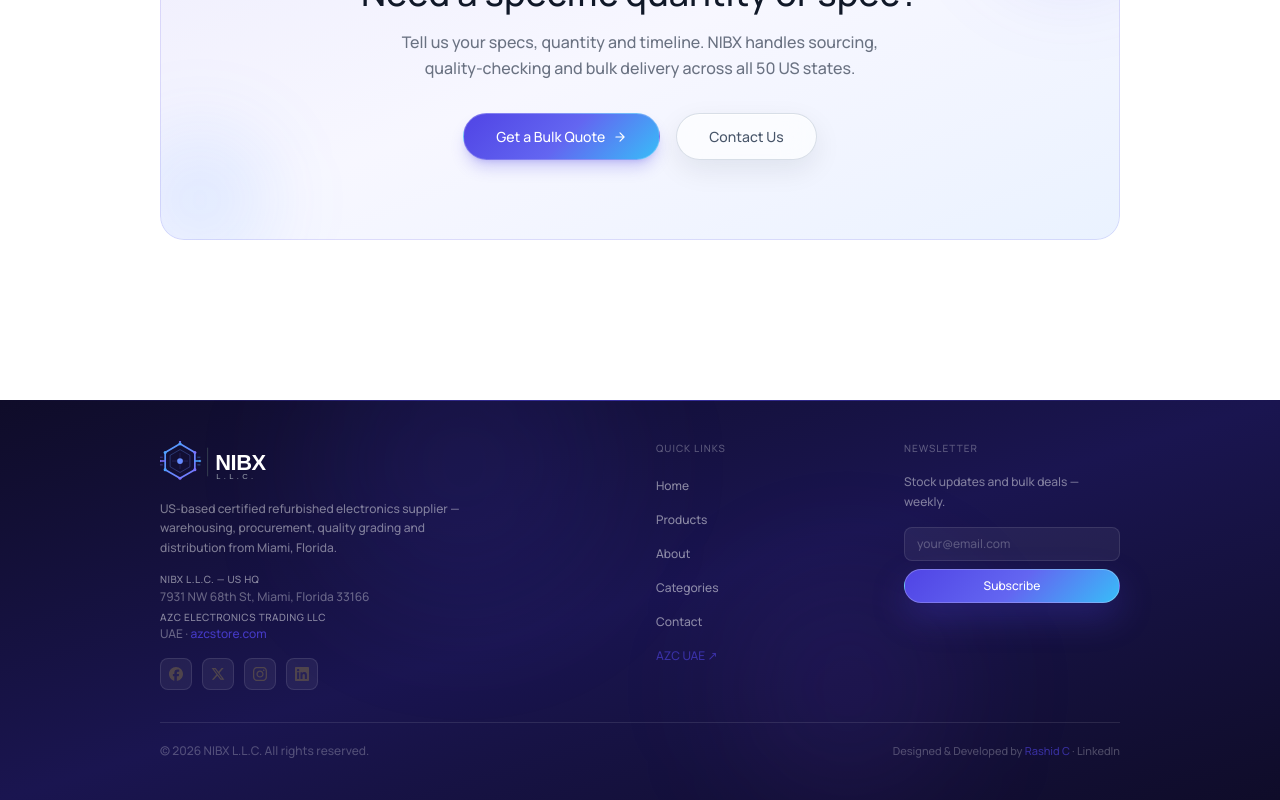
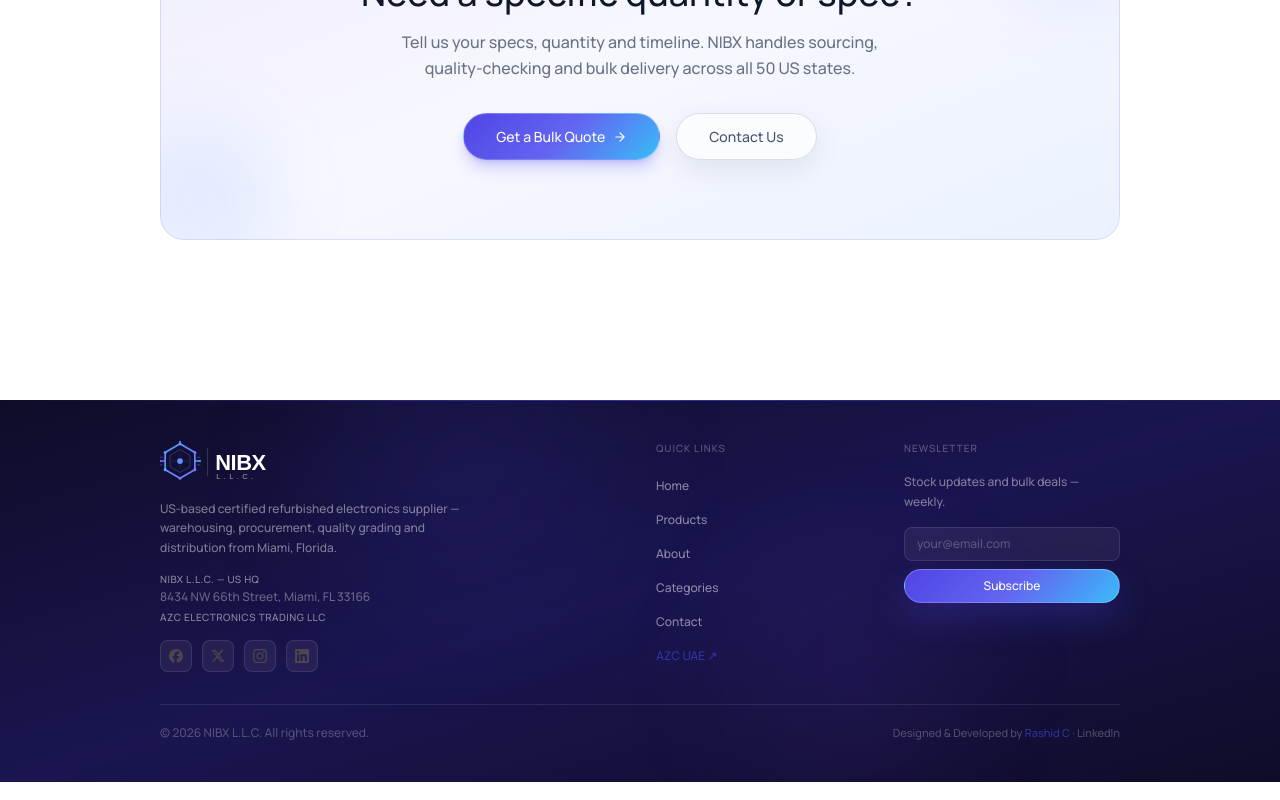
Before and after one commit to Rashid-C/Nibx-website-US-, a React (Vite) app: page /products in a window 1280 px wide. Shown: the part 4089-4889 px from the top of the page. Built offline with nearby package versions, Linux system fonts and the light colour scheme.

Commit message:
Adress update

```diff
--- a/index.html
+++ b/index.html
@@ -5,7 +5,7 @@
     <link rel="icon" type="image/svg+xml" href="/favicon.svg" />
     <meta name="viewport" content="width=device-width, initial-scale=1.0" />
     <title>NIBX — Bulk Electronics Supplier | US</title>
-    <meta name="description" content="NIBX L.L.C. — US-based bulk electronics supplier. 7931 NW 68th St, Miami, Florida 33166. Laptops, monitors, printers, desktops, SSDs, GPUs and accessories — quality-checked and shipped nationwide." />
+    <meta name="description" content="NIBX L.L.C. — US-based bulk electronics supplier. 8434 NW 66th Street, Miami, FL 33166. Laptops, monitors, printers, desktops, SSDs, GPUs and accessories — quality-checked and shipped nationwide." />
     <meta name="robots" content="index, follow" />
     <meta name="author" content="Rashid C" />
     <meta name="designer" content="Rashid C" />
--- a/src/components/About.jsx
+++ b/src/components/About.jsx
@@ -100,7 +100,7 @@ const About = () => {
                     <div className="space-y-4 text-sm sm:text-[15px] text-gray-600 dark:text-gray-300 leading-relaxed relative z-10">
                         <p>
                             <span className="font-semibold text-gray-900 dark:text-white">NIBX L.L.C.</span> is a registered US company headquartered at{" "}
-                            <span className="font-medium text-gray-800 dark:text-white/90">7931 NW 68th St, Miami, Florida 33166</span>. We operate a 50,000 sq ft climate-controlled warehouse facility — the central hub for all procurement, storage, quality inspection and distribution activity.
+                            <span className="font-medium text-gray-800 dark:text-white/90">8434 NW 66th Street, Miami, FL 33166</span>. We operate a 50,000 sq ft climate-controlled warehouse facility — the central hub for all procurement, storage, quality inspection and distribution activity.
                         </p>
                         <p>
                             We serve enterprises, resellers, school districts and institutions across all 50 states — supplying bulk laptops, monitors, printers, desktops, components and accessories. Every unit is quality-graded and fully documented before leaving our facility.
@@ -122,8 +122,8 @@ const About = () => {
                         </div>
                         <div>
                             <p className="text-xs font-bold uppercase tracking-wider text-gray-400 dark:text-gray-500 mb-1">US Headquarters</p>
-                            <p className="font-semibold text-sm text-gray-800 dark:text-white">7931 NW 68th St</p>
-                            <p className="text-sm text-gray-500 dark:text-gray-400">Miami, Florida 33166</p>
+                            <p className="font-semibold text-sm text-gray-800 dark:text-white">8434 NW 66th Street</p>
+                            <p className="text-sm text-gray-500 dark:text-gray-400">Miami, FL 33166</p>
                             <p className="text-sm font-medium text-gray-700 dark:text-gray-300">United States of America</p>
                         </div>
                     </div>
--- a/src/components/ContactUs.jsx
+++ b/src/components/ContactUs.jsx
@@ -80,7 +80,7 @@ const ContactUs = () => {
                                     <svg xmlns="http://www.w3.org/2000/svg" width="18" height="18" viewBox="0 0 24 24" fill="none" stroke="currentColor" strokeWidth="2" strokeLinecap="round" strokeLinejoin="round"><path d="M21 10c0 7-9 13-9 13s-9-6-9-13a9 9 0 0 1 18 0z"/><circle cx="12" cy="10" r="3"/></svg>
                                 ),
                                 label: "US Headquarters",
-                                value: "7931 NW 68th St, Miami, Florida 33166",
+                                value: "8434 NW 66th Street, Miami, FL 33166",
                             },
                             {
                                 icon: (
--- a/src/components/Footer.jsx
+++ b/src/components/Footer.jsx
@@ -51,13 +51,13 @@ const Footer = () => {
                         </p>
                         <div className="text-xs text-white/35 space-y-0.5">
                             <p className="font-semibold text-white/50 uppercase tracking-wider text-[10px]">NIBX L.L.C. — US HQ</p>
-                            <p>7931 NW 68th St, Miami, Florida 33166</p>
+                            <p>8434 NW 66th Street, Miami, FL 33166</p>
                             <p className="pt-1 font-semibold text-white/50 uppercase tracking-wider text-[10px]">AZC Electronics Trading LLC</p>
-                            <p>UAE ·{" "}
+                            {/* <p>UAE ·{" "}
                                 <a href="https://www.azcstore.com/" target="_blank" rel="noopener noreferrer" className="text-primary/80 hover:text-primary transition-colors">
                                     azcstore.com
                                 </a>
-                            </p>
+                            </p> */}
                         </div>
                         <div className="flex items-center gap-2.5">
                             {[
```
